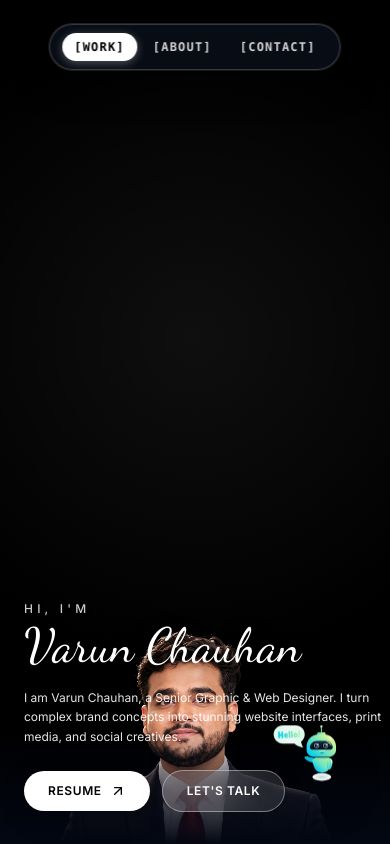
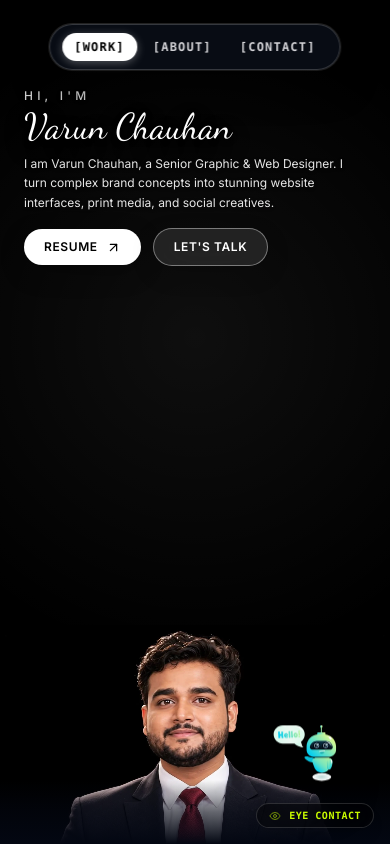
Before and after one commit to designer455/Varun-Portfolio_updated, a Next.js app: page / in a window 390 px wide. Shown: the top 844 px of the page. Built offline with nearby package versions, Linux system fonts and the light colour scheme.

Commit message:
fix: responsive mobile hero layout with text on top under header and character below

```diff
--- a/src/components/CharacterCanvas.tsx
+++ b/src/components/CharacterCanvas.tsx
@@ -230,20 +230,21 @@ export default function CharacterCanvas({ className = "", onStateChange }: Chara
   }, [onStateChange]);
 
   return (
-    <div className={`relative w-screen h-screen overflow-hidden ${className}`}>
+    <div className={`relative w-full h-full overflow-hidden ${className}`}>
       {/*
         CRITICAL CONSTRAINTS MAINTAINED:
         1. NO CSS 3D TRANSFORMS (no perspective, rotateX, rotateY).
         2. Rock-solid motionless canvas.
-        3. Proportional height (~84vh, max-h-[820px]) anchored to bottom so the character is
-           naturally proportioned without dominating or clipping the viewport.
+        3. Responsive sizing:
+           - On mobile: Fits naturally in remaining lower space below header & text
+           - On desktop: Bottom-anchored proportioned character (~85vh, max-h-[820px])
       */}
       <div className="absolute inset-0 flex items-end justify-center pointer-events-none">
         <canvas
           ref={canvasRef}
           width={1280}
           height={720}
-          className="h-[78vh] sm:h-[82vh] md:h-[85vh] max-h-[820px] w-auto max-w-full aspect-[16/9] object-contain object-bottom select-none pointer-events-none block"
+          className="h-full w-full object-contain object-bottom select-none pointer-events-none block md:h-[85vh] md:max-h-[820px] md:w-auto md:aspect-[16/9]"
           style={{
             backgroundColor: "transparent",
           }}
--- a/src/components/Hero.tsx
+++ b/src/components/Hero.tsx
@@ -18,33 +18,35 @@ export default function Hero() {
   return (
     <section
       id="home"
-      className="relative w-screen h-screen overflow-hidden select-none"
-      style={{
-        backgroundColor: "#000000",
-      }}
+      className="relative w-screen h-screen overflow-hidden select-none bg-black flex flex-col justify-between md:block"
     >
       {/*
-        CRITICAL CONSTRAINT 1: Full-Screen Motionless Canvas
-        100vw, 100vh, object-fit: cover
+        CRITICAL CONSTRAINT 1: Motionless Canvas
+        On mobile: Sits cleanly in lower half below text (no overlap)
+        On desktop: Full-screen background layout (unchanged)
         NO CSS 3D transforms (no perspective, rotateX, rotateY).
       */}
-      <div className="absolute inset-0 w-full h-full pointer-events-none">
+      <div className="relative flex-1 w-full min-h-0 flex items-end justify-center pointer-events-none order-2 md:order-none md:absolute md:inset-0 md:w-full md:h-full">
         <CharacterCanvas onStateChange={setTrackerState} />
       </div>
 
-      {/* Subtle Studio Ambient Gradient (seamless on #DD140E) */}
+      {/* Subtle Studio Ambient Gradient */}
       <div className="absolute inset-0 bg-[radial-gradient(circle_at_50%_40%,rgba(255,255,255,0.06)_0%,transparent_60%)] pointer-events-none" />
 
-      {/* Hero Typography & Interactive Controls (Bottom-Left) */}
-      <div className="absolute bottom-8 sm:bottom-12 left-6 sm:left-12 md:left-16 z-20 flex flex-col items-start pointer-events-auto">
+      {/*
+        Hero Typography & Interactive Controls:
+        Mobile (< md): Top under header (pt-22 px-6), text then character below
+        Desktop (md+): Absolute bottom-left overlay (unchanged)
+      */}
+      <div className="relative z-20 flex flex-col items-start px-6 pt-22 sm:pt-26 sm:px-12 md:pt-0 md:px-0 md:absolute md:bottom-12 md:left-16 order-1 md:order-none pointer-events-auto shrink-0">
         {/* "Hi, I'm" in clean, spaced modern sans-serif */}
         <span className="text-xs sm:text-sm font-sans tracking-[0.35em] uppercase text-white/80 font-medium mb-1 drop-shadow-sm">
           Hi, I'm
         </span>
 
-        {/* Name in large, elegant cursive script (Dancing Script) with subtle soft drop shadow */}
+        {/* Name in large, elegant cursive script (Dancing Script) */}
         <h1
-          className="text-5xl sm:text-6xl md:text-7xl lg:text-8xl font-cursive text-white leading-[1.05] mb-4 select-none"
+          className="text-4xl sm:text-5xl md:text-7xl lg:text-8xl font-cursive text-white leading-[1.05] mb-2 sm:mb-3 md:mb-4 select-none"
           style={{
             textShadow: "0 8px 24px rgba(0, 0, 0, 0.45), 0 2px 6px rgba(0, 0, 0, 0.35)",
           }}
@@ -52,8 +54,8 @@ export default function Hero() {
           Varun Chauhan
         </h1>
 
-        {/* Compact bio about Varun Chauhan (max-width ~360px) */}
-        <p className="max-w-[360px] text-xs sm:text-sm text-white/90 leading-relaxed font-sans mb-6 font-normal drop-shadow-sm">
+        {/* Compact bio about Varun Chauhan */}
+        <p className="max-w-[320px] sm:max-w-[360px] text-xs sm:text-sm text-white/90 leading-relaxed font-sans mb-4 sm:mb-5 md:mb-6 font-normal drop-shadow-sm">
           I am Varun Chauhan, a Senior Graphic &amp; Web Designer. I turn complex brand concepts into stunning website interfaces, print media, and social creatives.
         </p>
 
@@ -63,11 +65,11 @@ export default function Hero() {
           <a
             href="/CV-Varun_Chauhan.pdf"
             download
-            className="group inline-flex items-center justify-center gap-2 px-6 sm:px-7 py-3 rounded-full bg-white text-black font-semibold text-xs sm:text-sm tracking-wider uppercase hover:bg-white/90 hover:scale-105 active:scale-95 transition-all duration-300 shadow-[0_8px_25px_rgba(0,0,0,0.25)]"
+            className="group inline-flex items-center justify-center gap-2 px-5 sm:px-7 py-2.5 sm:py-3 rounded-full bg-white text-black font-semibold text-xs sm:text-sm tracking-wider uppercase hover:bg-white/90 hover:scale-105 active:scale-95 transition-all duration-300 shadow-[0_8px_25px_rgba(0,0,0,0.25)] cursor-pointer"
           >
             <span>Resume</span>
             <ArrowUpRight
-              size={16}
+              size={15}
               className="transition-transform duration-300 group-hover:translate-x-0.5 group-hover:-translate-y-0.5"
             />
           </a>
@@ -75,7 +77,7 @@ export default function Hero() {
           {/* Let's Talk: Frosted Glass / White Border Pill */}
           <a
             href="#contact"
-            className="group inline-flex items-center justify-center gap-2 px-6 sm:px-7 py-3 rounded-full bg-white/10 backdrop-blur-[20px] border border-white/40 text-white font-semibold text-xs sm:text-sm tracking-wider uppercase hover:bg-white hover:text-black hover:border-white active:scale-95 transition-all duration-300 shadow-[0_8px_25px_rgba(0,0,0,0.15)]"
+            className="group inline-flex items-center justify-center gap-2 px-5 sm:px-7 py-2.5 sm:py-3 rounded-full bg-white/10 backdrop-blur-[20px] border border-white/40 text-white font-semibold text-xs sm:text-sm tracking-wider uppercase hover:bg-white hover:text-black hover:border-white active:scale-95 transition-all duration-300 shadow-[0_8px_25px_rgba(0,0,0,0.15)] cursor-pointer"
             style={{
               backdropFilter: "blur(20px)",
               WebkitBackdropFilter: "blur(20px)",
@@ -86,16 +88,16 @@ export default function Hero() {
         </div>
       </div>
 
-      {/* Subtle Live Tracking Telemetry HUD (Bottom-Right) */}
-      <div className="absolute bottom-8 right-6 sm:right-12 z-20 hidden sm:flex items-center gap-2 px-3.5 py-1.5 rounded-full bg-black/20 backdrop-blur-md border border-white/15 text-white/80 text-[11px] font-mono tracking-wider shadow-lg">
+      {/* Subtle Live Tracking Telemetry HUD */}
+      <div className="absolute bottom-4 right-4 sm:bottom-8 sm:right-12 z-20 flex items-center gap-2 px-3 py-1 sm:px-3.5 sm:py-1.5 rounded-full bg-black/40 backdrop-blur-md border border-white/15 text-white/80 text-[10px] sm:text-[11px] font-mono tracking-wider shadow-lg">
         {trackerState.isCenter ? (
           <>
-            <Eye size={13} className="text-[#ccff00] animate-pulse" />
+            <Eye size={12} className="text-[#ccff00] animate-pulse" />
             <span className="text-[#ccff00] font-semibold">EYE CONTACT</span>
           </>
         ) : (
           <>
-            <Compass size={13} className="text-white/70" />
+            <Compass size={12} className="text-white/70" />
             <span>
               {trackerState.direction} ({trackerState.angleDeg}°)
             </span>
@@ -104,7 +106,7 @@ export default function Hero() {
       </div>
 
       {/* Bottom Fade Gradient into dark theme sections (#030712) */}
-      <div className="absolute bottom-0 left-0 right-0 h-28 bg-gradient-to-b from-transparent via-[#030712]/60 to-[#030712] pointer-events-none z-10" />
+      <div className="absolute bottom-0 left-0 right-0 h-16 sm:h-28 bg-gradient-to-b from-transparent via-[#030712]/60 to-[#030712] pointer-events-none z-10" />
     </section>
   );
 }
```
